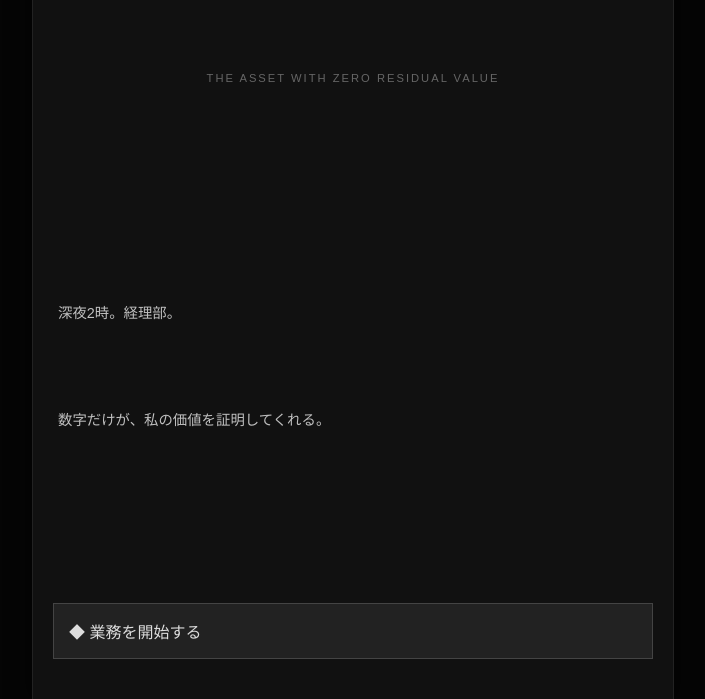
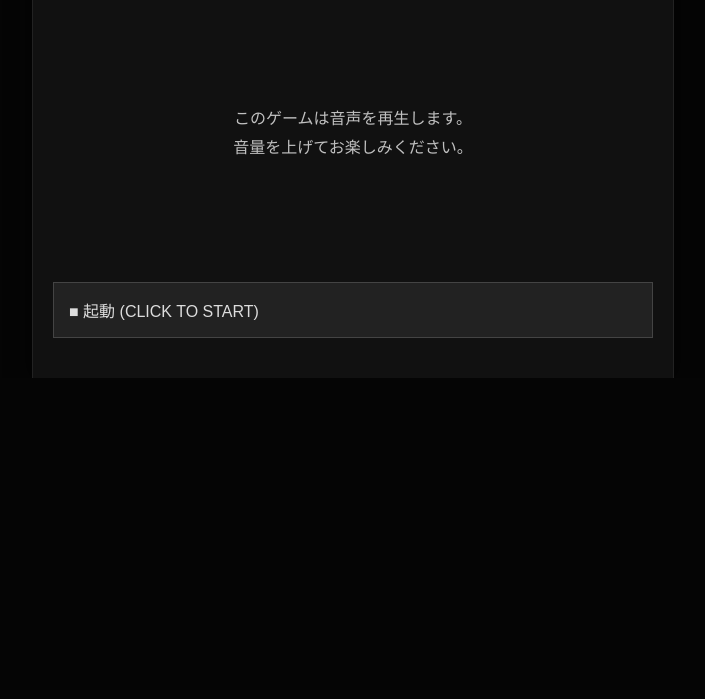
Before and after one commit to isobe0316/zero-book-value, a plain HTML site: page index.html in a window 1280 px wide. Shown: the part 493-1192 px from the top of the page, without its empty margins (287-992 px from the left). After the commit the page ends 871 px from the top, so only its background shows below. Drawn offline with Linux system fonts and the light colour scheme.

Commit message:
index.html の更新

```diff
--- a/index.html
+++ b/index.html
@@ -216,11 +216,24 @@
 
     // ▼▼ シナリオデータ ▼▼
     const scenarios = {
+        // --- 起動画面（クリック誘導用） ---
+        start_trigger: {
+            placeholderIcon: "🔊",
+            text: `<div style="text-align:center; padding-top:40px;">
+                <p style="color:#666; font-size:0.8rem; letter-spacing:2px;">WARNING: PSYCHOLOGICAL HORROR</p>
+                <br>
+                <p>このゲームは音声を再生します。<br>音量を上げてお楽しみください。</p>
+            </div>`,
+            choices: [
+                { text: "■ 起動 (CLICK TO START)", next: "title" }
+            ]
+        },
+
         // --- タイトル ---
         title: {
             image: "image_office_dark.webp",
             placeholderIcon: "🏢",
-            bgm: "bgm_clock.mp3", // タイトルのみBGMあり
+            bgm: "bgm_clock.mp3", // ★ここで確実に鳴り始める
             text: `<div style="text-align:center; margin-top:30px;">
                 <h1 style="color:#0ff; text-shadow:0 0 10px #0ff; font-family:'Courier New'; margin-bottom:5px;">残存簿価ゼロの私</h1>
                 <p style="font-size:0.7rem; letter-spacing:2px; color:#666;">THE ASSET WITH ZERO RESIDUAL VALUE</p>
@@ -239,7 +252,7 @@
         intro: {
             image: "image_pc_screen.webp",
             placeholderIcon: "💻",
-            bgm: "stop", // ★静寂の演出（BGM停止）
+            bgm: "bgm_clock.mp3", // ★BGM継続
             text: `決算期の深夜2時。静まり返ったオフィス。
 キーボードを叩く音だけが響く。
 
@@ -255,7 +268,8 @@
         ai_check_1: {
             image: "image_ai_face.webp",
             placeholderIcon: "🤖",
-            se: "se_typing.mp3", // キーボード音
+            bgm: "stop", // ★ここで静寂へ
+            se: "se_typing.mp3",
             text: `画面上のマキナが、無機質な笑顔を浮かべた。
 
 <span class="ai-voice">「承知シマシタ。……計算中……計算中……」</span>
@@ -271,7 +285,7 @@
             image: "image_glitch.webp",
             placeholderIcon: "⚠️",
             damage: 20,
-            se: "se_glitch.mp3", // バグ音
+            se: "se_glitch.mp3",
             text: `マキナの声色が、少し低くなった気がした。
 
 <span class="ai-voice">「借方：アナタノ努力。<br>貸方：会社カラノ評価。」</span>
@@ -283,9 +297,9 @@
             ]
         },
         manual_calc: {
-            image: "image_calculator.webp", // 電卓の画像
+            image: "image_calculator.webp",
             placeholderIcon: "🧮",
-            se: "se_slime.mp3", // ★粘着音（ヌルリとした感触）
+            se: "se_slime.mp3",
             text: `AIなんかに頼るからだ。自分でやったほうが早い。
 私は電卓を叩き直す。
 
@@ -301,7 +315,7 @@
         hallucination_ants: {
             image: "image_ants.webp",
             placeholderIcon: "🐜",
-            se: "se_insect.mp3", // 虫の音
+            se: "se_insect.mp3",
             text: `「ひっ……！」
 
 出力された試算表の数字が動いている。
@@ -318,7 +332,7 @@
             image: "image_blood_cable.webp",
             placeholderIcon: "🩸",
             damage: 20,
-            se: "se_heartbeat.mp3", // 心臓音
+            se: "se_heartbeat.mp3",
             text: `電源コードを掴んだ瞬間、それが<span class="highlight">「血管の浮き出た肉の管」</span>であることに気づいた。
 温かい。脈打っている。
 
@@ -332,7 +346,7 @@
         escape_door: {
             image: "image_hallway.webp",
             placeholderIcon: "🚪",
-            se: "se_door_locked.mp3", // ★ドアが開かない音
+            se: "se_door_locked.mp3",
             text: `オフィスのドアに駆け寄るが、開かない。
 背後の巨大スクリーンに、私の個人的なSNSの裏アカウントや、削除したメールが表示されていく。
 
@@ -361,7 +375,7 @@
         server_room_entry: {
             image: "image_server_flesh.webp",
             placeholderIcon: "🫀",
-            se: "se_heartbeat.mp3", // 心臓音
+            se: "se_heartbeat.mp3",
             text: `社長室の奥、サーバールームへたどり着いた。
 そこには機械ではなく、<span class="highlight">巨大な肉塊</span>のようなサーバーが鎮座し、ドクンドクンと脈打っていた。
 
@@ -374,7 +388,7 @@
         truth_reveal: {
             image: "image_dead_body.webp",
             placeholderIcon: "💀",
-            se: "se_shock.mp3", // ★衝撃音（ジャンプスケア）
+            se: "se_shock.mp3",
             text: `倒れている私は、ピクリとも動かない。
 肌は青白く、既に冷たくなっているように見える。
 
@@ -389,7 +403,7 @@
         // --- エンディング分岐 ---
         bad_end_choice: {
             placeholderIcon: "💢",
-            se: "se_flesh_rip.mp3", // ★肉を引きちぎる音
+            se: "se_flesh_rip.mp3",
             text: `「まだ決算が終わってないの！ 邪魔しないで！」
 私は肉塊のようなサーバーを引きちぎろうとする。
 
@@ -401,7 +415,7 @@
         bad_end_overtime: {
             image: "image_bad_zombie.webp",
             placeholderIcon: "🧟‍♀️",
-            se: "se_bone_crack.mp3", // ★骨の音（永遠のタイピング）
+            se: "se_bone_crack.mp3",
             text: `気がつくと、私は席に戻っていた。
 指の肉は腐り落ち、骨だけでキーボードを叩いている。
 
@@ -417,7 +431,7 @@
         true_end_resign: {
             image: "image_sunrise.webp",
             placeholderIcon: "🌅",
-            bgm: "bgm_sad_piano.mp3", // TRUE ENDのみBGMあり
+            bgm: "bgm_sad_piano.mp3",
             text: `マキナの暴言は、死んでもなお働こうとする私を止めるための、荒療治だったのかもしれない。
 
 画面に、私が今まで作った完璧な書類の数々が表示される。
@@ -561,8 +575,8 @@ LOGOUT……ではなく、<span class="highlight">RESIGNATION（退職）</span
         if (scene.se) playSe(scene.se);
     }
 
-    // ゲーム開始
-    showScene("title");
+    // ゲーム開始（最初は起動画面へ）
+    showScene("start_trigger");
 
 </script>
 </body>
```
